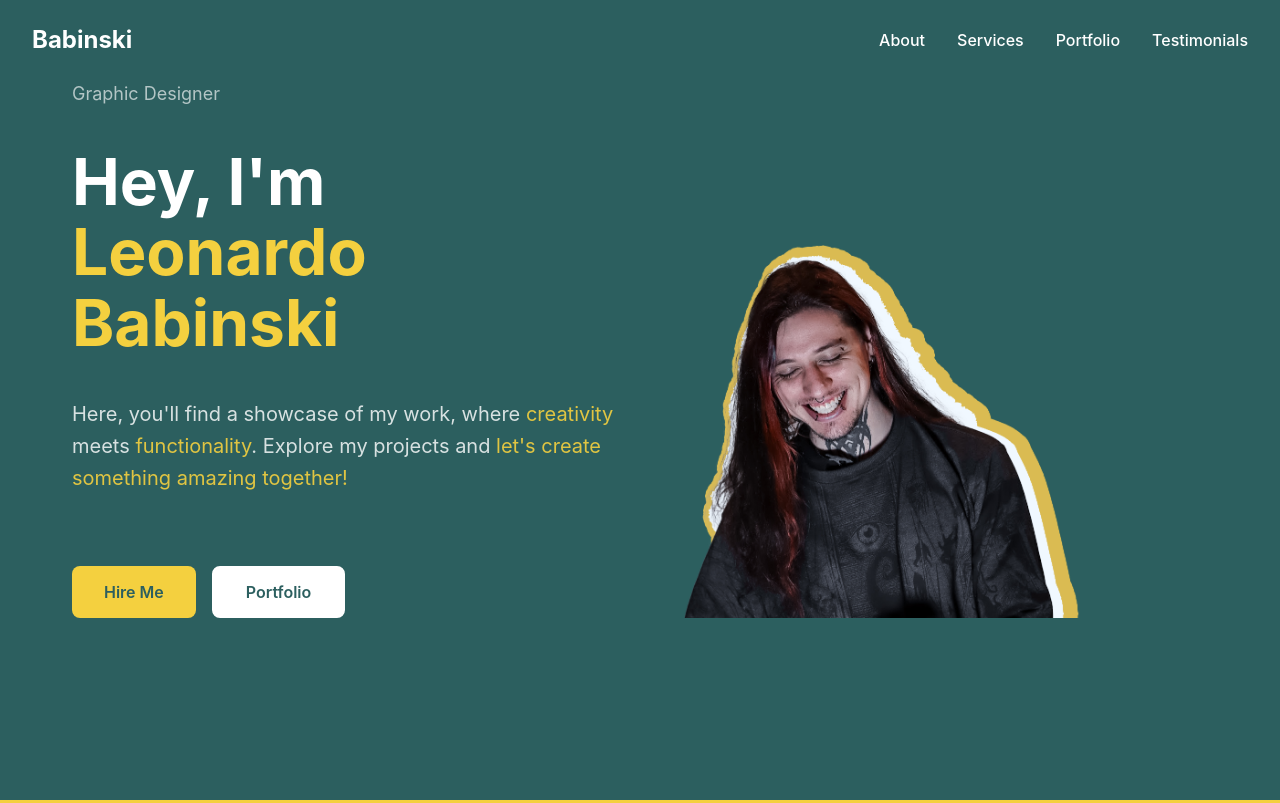
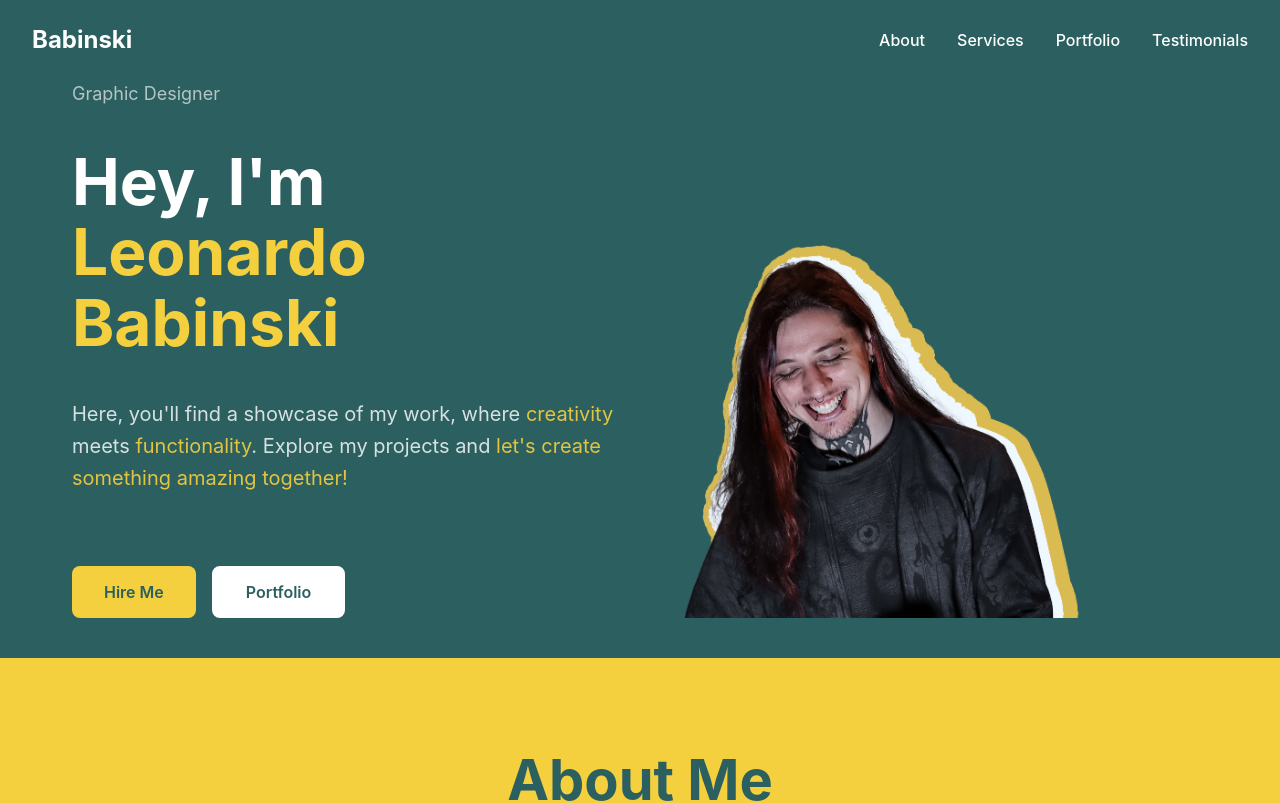
Before and after one commit to leonardobabinski/babinskidesign, a React (Vite) app: page / in a window 1280 px wide. Shown: the top 803 px of the page. Built offline with nearby package versions, Linux system fonts and the light colour scheme.

Commit message:
Update App.css

```diff
--- a/src/App.css
+++ b/src/App.css
@@ -81,8 +81,8 @@
 /* Estilos específicos do design Figma */
 .hero-section {
   background: #2c5f5f;
-  min-height: 100vh;
-  padding-top: 80px; /* Espaço para o header fixo */
+  padding-top: 80px;
+  padding-bottom: 40px; /* opcional, para espaçamento visual controlado */
 }
 
 .hero-grid {
```
